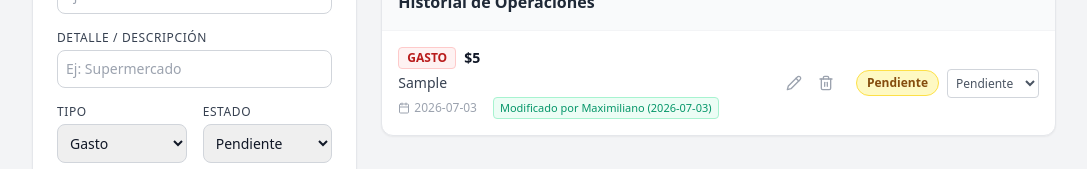
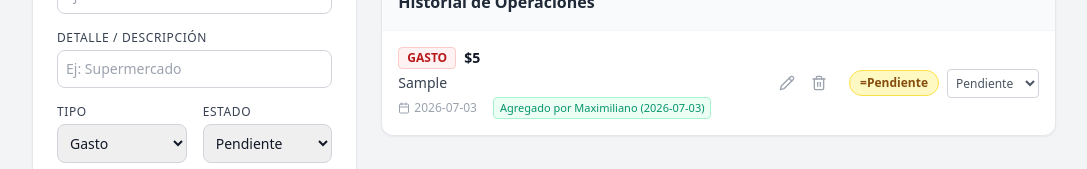
Before and after one commit to MaximilianoAlonso/controlGastos, a React (Vite) app: page / in a window 1280 px wide. Both pictures are taken after typing "5", "Sample" into the empty fields and a click on the button "Agregar Registro". Shown: the part 275-444 px from the top of the page, without its empty margins (96-1183 px from the left). Built offline with nearby package versions, Linux system fonts and the light colour scheme; no server answers.

Commit message:
fix: cambiar base de datos a jsonbin gratiasdas

```diff
--- a/src/App.jsx
+++ b/src/App.jsx
@@ -152,7 +152,6 @@ export default function App() {
     return 'bg-blue-100 text-blue-800 border border-blue-300';
   };
 
-  // Retorna color dinámico según el usuario de la fila
   const getUserColorClass = (user) => {
     return user === 'Débora' ? 'text-purple-600 bg-purple-50 border-purple-200' : 'text-emerald-600 bg-emerald-50 border-emerald-200';
   };
@@ -245,7 +244,11 @@ export default function App() {
                   <div class="p-8 text-center text-gray-500 text-sm">No hay registros cargados para los filtros seleccionados.</div>
                 ) : (
                   movimientos.filter(m => !filtroMes || m.fecha.startsWith(filtroMes)).map((m) => {
-                    const ult = m.historialCambios && m.historialCambios.length > 0 ? m.historialCambios[m.historialCambios.length - 1] : { usuario: 'Sistema', fechaCambio: m.fecha };
+                    const tieneModificaciones = m.historialCambios && m.historialCambios.length > 1;
+                    const ult = m.historialCambios && m.historialCambios.length > 0
+                      ? m.historialCambios[m.historialCambios.length - 1]
+                      : { usuario: 'Sistema', fechaCambio: m.fecha };
+
                     return (
                       <div key={m.id} class="p-4 hover:bg-gray-50 flex flex-col sm:flex-row sm:items-center sm:justify-between gap-4">
                         <div class="space-y-1">
@@ -257,7 +260,7 @@ export default function App() {
                           <div class="flex flex-wrap items-center gap-x-4 gap-y-1 text-xs text-gray-400 mt-1">
                             <span class="flex items-center gap-1"><Calendar class="w-3 h-3" /> {m.fecha}</span>
                             <span class={`px-1.5 py-0.5 rounded border text-[11px] font-medium ${getUserColorClass(ult.usuario)}`}>
-                              Modificado por {ult.usuario} ({ult.fechaCambio})
+                              {tieneModificaciones ? 'Modificado por ' : 'Agregado por '} {ult.usuario} ({ult.fechaCambio})
                             </span>
                           </div>
                         </div>
@@ -273,7 +276,7 @@ export default function App() {
                           </div>
 
                           <div class="flex items-center gap-2">
-                            <span class={`px-2.5 py-1 text-xs font-semibold rounded-full ${getEstadoBadge(m.estado)}`}>{m.estado}</span>
+                            <span class={`px-2.5 py-1 text-xs font-semibold rounded-full ${getEstadoBadge(m.estado)}`}>={m.estado}</span>
                             <select value={m.estado} onChange={(e) => handleCambiarEstadoRapido(m.id, e.target.value)} class="border border-gray-300 bg-white rounded p-1 text-xs text-gray-600">
                               <option value="Pendiente">Pendiente</option>
                               <option value="Pagado">Pagado</option>
```
